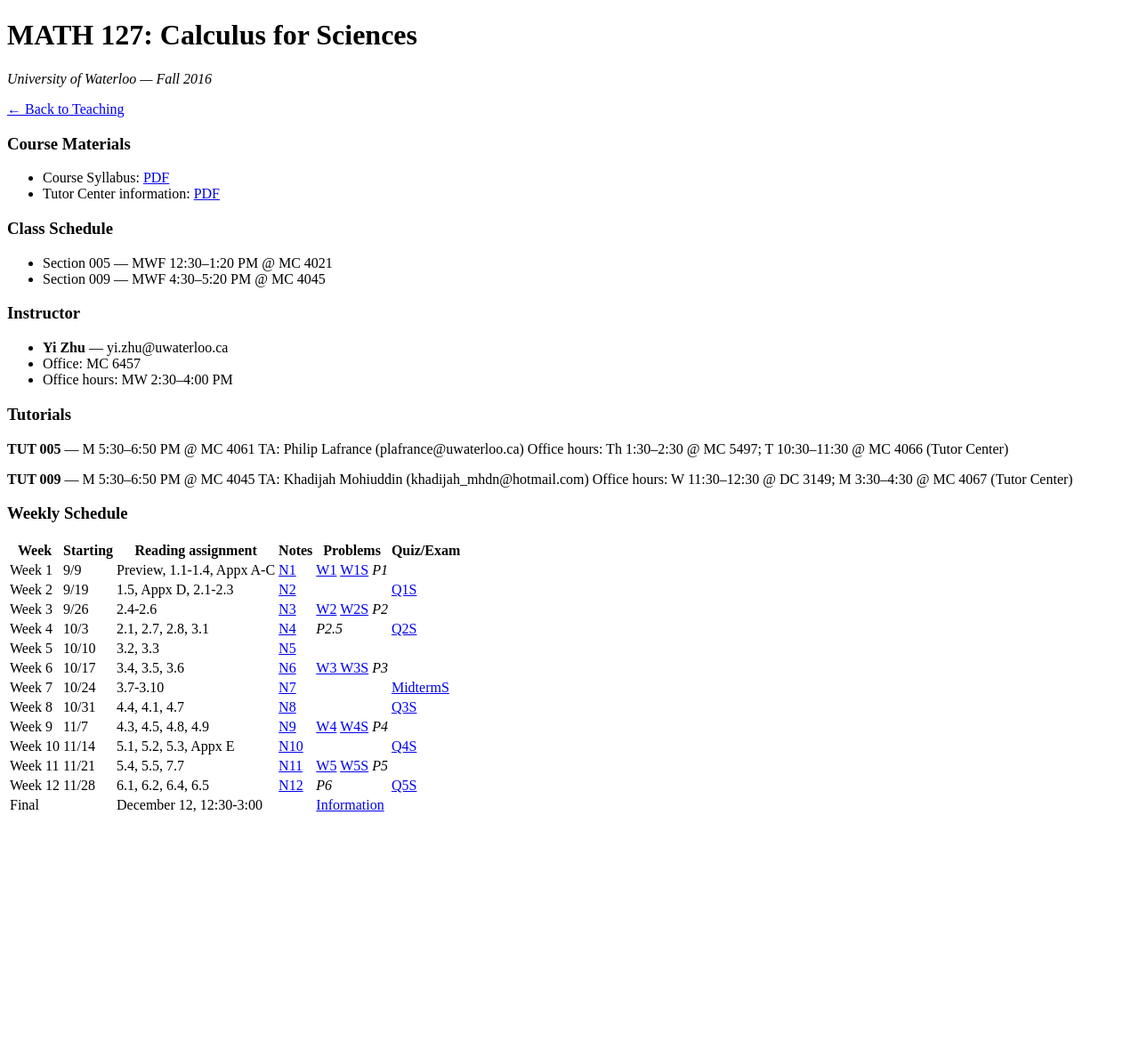
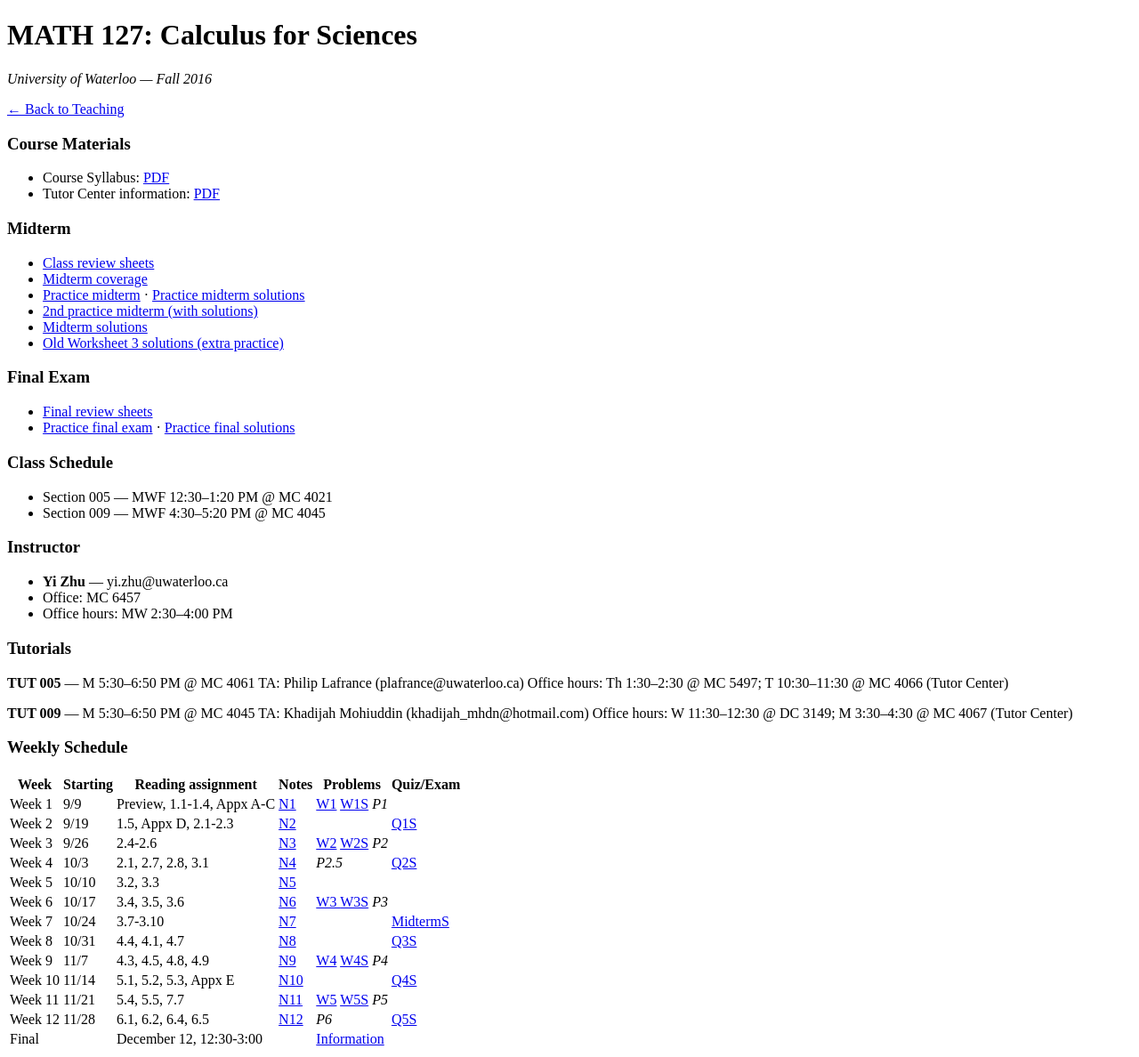
Before and after one commit to math-zhu/math-zhu.github.io, a Jekyll site: the page built from teaching/2016-math127.md, in a window 1280 px wide. Shown: the whole page at 89% size. Built offline with Jekyll 4.4.1, drawn with Linux system fonts in a browser that asks for light colours; before the commit the page ends 925 px from its top, so only the background shows below that.

Commit message:
Add exam/review sections with per-item PDFs (127, 2210, 114)

```diff
--- a/teaching/2016-math127.md
+++ b/teaching/2016-math127.md
@@ -13,6 +13,20 @@
 
 * Course Syllabus: [PDF](https://drive.google.com/open?id=0BysVB0GHO93jLXBvclRMTmlsZGs)
 * Tutor Center information: [PDF](https://drive.google.com/open?id=0BysVB0GHO93jWFBSUlVNU01LcDg)
+
+### Midterm
+
+* [Class review sheets](https://drive.google.com/open?id=0BysVB0GHO93jTm5OdnpPRXRsS1k)
+* [Midterm coverage](https://drive.google.com/open?id=0BysVB0GHO93jRG9fQjdYU3FaNDQ)
+* [Practice midterm](https://drive.google.com/open?id=0BysVB0GHO93jQ2wzQ25vRGFmVW8) · [Practice midterm solutions](https://drive.google.com/open?id=0BysVB0GHO93jN1VGWjZXLWt0SE0)
+* [2nd practice midterm (with solutions)](https://drive.google.com/open?id=0BysVB0GHO93jOXVCWkRQUXFpdHM)
+* [Midterm solutions](https://drive.google.com/open?id=0BysVB0GHO93jTmxpd0hFYzBHYjg)
+* [Old Worksheet 3 solutions (extra practice)](https://drive.google.com/open?id=0BysVB0GHO93jSXUwUkJPVjFqNW9Ya2U0QU54NUU0dHJtSTBZ)
+
+### Final Exam
+
+* [Final review sheets](https://drive.google.com/open?id=0BysVB0GHO93jU0JNd19ldU13dDQ)
+* [Practice final exam](https://drive.google.com/open?id=0BysVB0GHO93jVnA5Q1FFZ3F4ejA) · [Practice final solutions](https://drive.google.com/open?id=0BysVB0GHO93jVjlLNWJ1TWdtZHM)
 
 ### Class Schedule
 
```
Also changed, not shown: teaching/2013-math2210.md (+5 -0 lines), teaching/2015-math114.md (+1 -0 lines).
